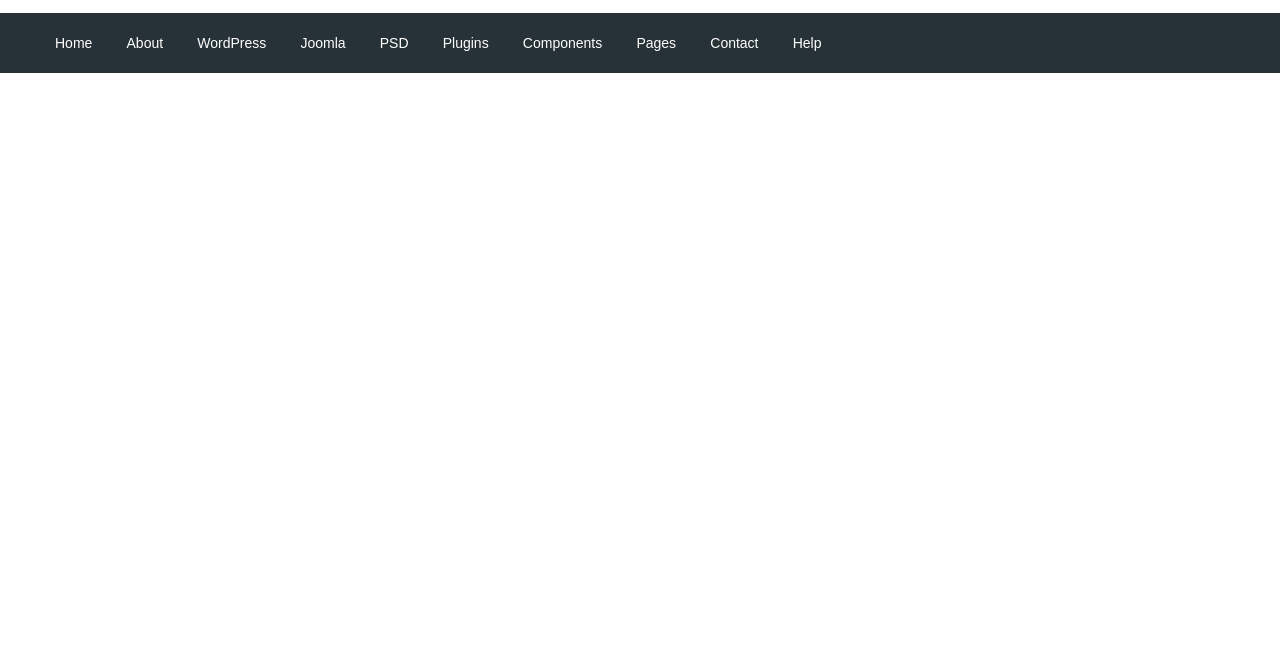
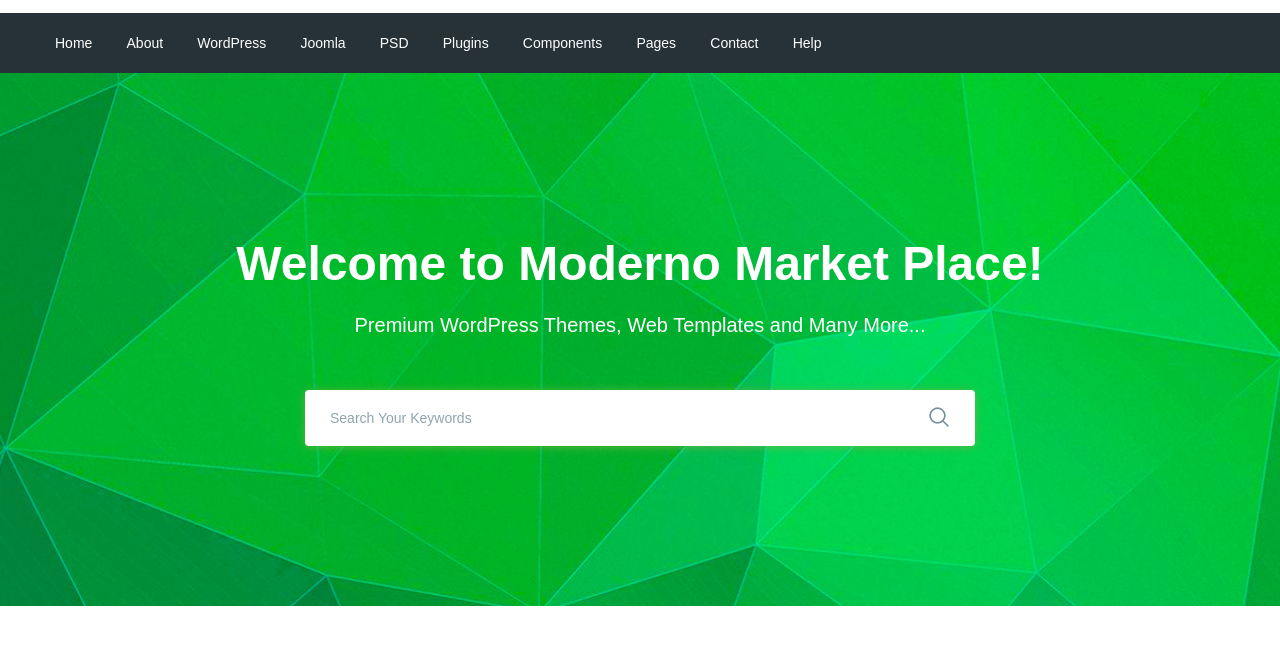
Before and after one commit to QraisinQ/moderno, a website: page app/index.html in a window 1280 px wide. Shown: the part 77-722 px from the top of the page. Drawn offline with nearby package versions, Linux system fonts and the light colour scheme; files that its build step writes are made by us from their sources.

Commit message:
added search section

```diff
--- a/app/index.html
+++ b/app/index.html
@@ -99,8 +99,28 @@
                 </nav>
             </div>
         </div>
+    </header>
+    <section class="search" style="background-image: url(images/search-bg.jpg);">
+        <div class="container">
+            <div class="search__inner">
+                <div class="search__inner-title">
+                    Welcome to Moderno Market Place!
+                </div>
+                <div class="search__inner-text">
+                    Premium WordPress Themes, Web Templates and Many More...
+                </div>
+                <div class="search__inner-form">
+                    <form>
+                        <input type="text" placeholder='Search Your Keywords' required>
+                        <button type="submit">
+                            <img src="images/icons/search.png" alt="">
+                        </button>
+                    </form>
+                </div>
 
-    </header>
+            </div>
+        </div>
+    </section>
 
 
 
--- a/app/scss/style.scss
+++ b/app/scss/style.scss
@@ -50,3 +50,54 @@
     font-size: 14px;
   }
 }
+.search {
+  background-repeat: no-repeat;
+  background-size: cover;
+  background-position: center;
+  min-height: 533px;
+}
+.search__inner {
+  padding: 155px 0 100px;
+  color: #fff;
+  text-align: center;
+  &-title {
+    margin-bottom: 10px;
+    font-size: 48px;
+    font-weight: 700;
+    line-height: 72px;
+  }
+  &-text {
+    margin-bottom: 50px;
+    font-size: 20px;
+    font-weight: 500;
+    line-height: 30px;
+  }
+  &-form {
+    max-width: 670px;
+    margin: 0 auto;
+    position: relative;
+    input {
+      display: block;
+      width: 100%;
+      box-shadow: 0px 1px 10px 0px rgba(124, 178, 64, 0.75);
+      border-radius: 4px;
+      height: 56px;
+      border: none;
+      font-size: 14px;
+      font-weight: 500;
+      padding-left: 25px;
+      padding-right: 60px;
+      &::placeholder {
+        color: #90a4ae;
+        font-weight: 500;
+      }
+    }
+    button {
+      position: absolute;
+      border: none;
+      background-color: transparent;
+      right: 20px;
+      top: 16px;
+    }
+  }
+}
```
Also changed, not shown: app/images/icons/search.png (added), app/images/icons/search.svg (added), app/images/search-bg.jpg (added).
